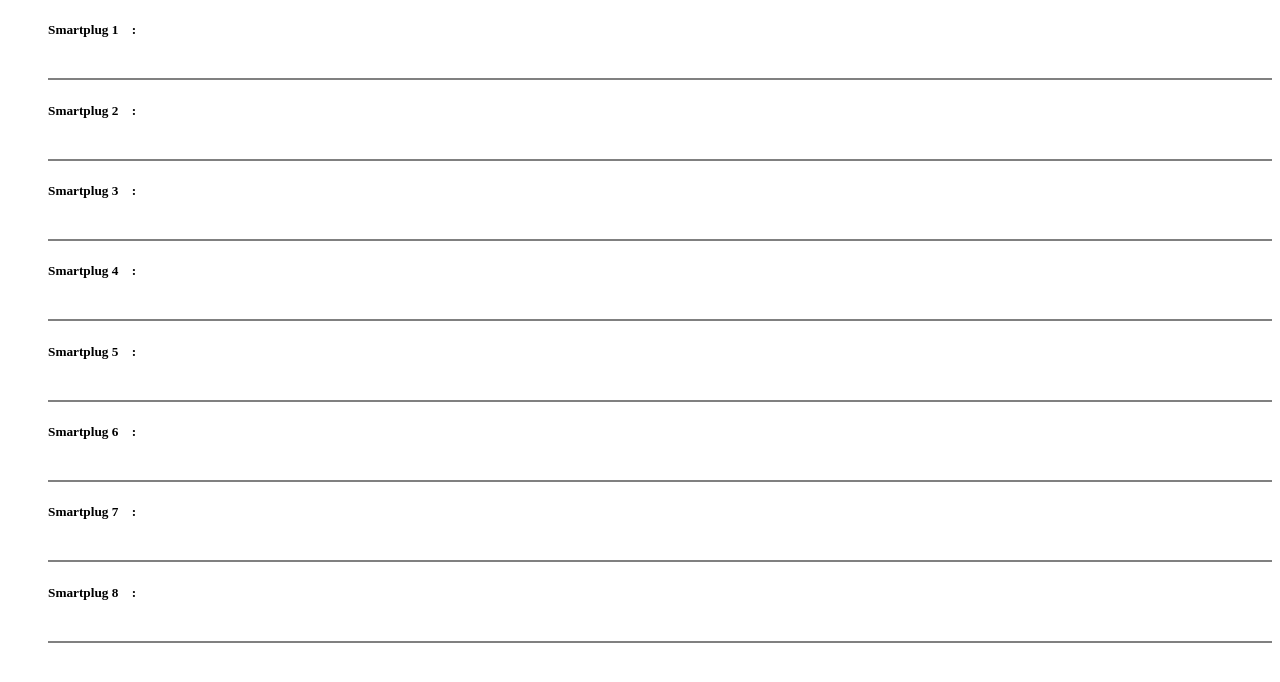
After one commit to itbdelaboprogramming/EMS-Dashboard, a PHP site: page /components/battery-status/status-component.php in a window 1280 px wide. The commit adds this page. Shown: the top 682 px of the page. Run offline with PHP 8.4, Linux system fonts and the light colour scheme; data that the repository does not hold is empty.

Commit message:
insert data communication status panel

```diff
--- a/assets/style.css
+++ b/assets/style.css
@@ -1,4 +1,6 @@
-li{
+
+
+li {
     list-style-type: none;
 }
 
@@ -71,7 +73,7 @@ li{
     overflow-y: auto;
 }
 
-.electricity-status{
+.electricity-status {
     display: flex;
     width: 200px;
     font-size: small;
@@ -82,8 +84,8 @@ li{
 
 }
 
-.electricity-status div{
-    width:35%;
+.electricity-status div {
+    width: 35%;
     height: 10%;
     border: none !important;
     /* background-color: aqua; */
@@ -91,19 +93,21 @@ li{
 }
 
 /* PROGRESS BAR */
-.progress-bar-section{
+.progress-bar-section {
     border: none !important;
     padding: 2%;
 
 }
-.progress-bar-section .background-bar{
+
+.progress-bar-section .background-bar {
     width: 100%;
     height: 20px;
     background-color: grey;
     border: none !important;
     /* position: relative; */
 }
-.progress-bar-section .progress-bar{
+
+.progress-bar-section .progress-bar {
     border: none !important;
     /* width: 50%; */
     max-width: 100%;
@@ -136,3 +140,10 @@ li{
     height: 100%;
     /* background-color: red; */
 }
+.data_status li{
+    border-bottom: 2px solid grey;
+}
+
+.data_status .status_connection{
+    float: right;
+}
--- /dev/null
+++ b/components/battery-status/status-component.php
@@ -0,0 +1,154 @@
+<?php
+include('../../database/config.php');
+
+$status_1 = mysqli_query($connect, 'SELECT id,current,voltage FROM tuya_smart_plug_1 ORDER BY id DESC LIMIT 2');
+$status_2 = mysqli_query($connect, 'SELECT id,current,voltage FROM tuya_smart_plug_2 ORDER BY id DESC LIMIT 2');
+$status_3 = mysqli_query($connect, 'SELECT id,current,voltage FROM tuya_smart_plug_3 ORDER BY id DESC LIMIT 2');
+$status_4 = mysqli_query($connect, 'SELECT id,current,voltage FROM tuya_smart_plug_4 ORDER BY id DESC LIMIT 2');
+$status_5 = mysqli_query($connect, 'SELECT id,current,voltage FROM tuya_smart_plug_5 ORDER BY id DESC LIMIT 2');
+$status_6 = mysqli_query($connect, 'SELECT id,current,voltage FROM tuya_smart_plug_6 ORDER BY id DESC LIMIT 2');
+$status_7 = mysqli_query($connect, 'SELECT id,current,voltage FROM tuya_smart_plug_7 ORDER BY id DESC LIMIT 2');
+$status_8 = mysqli_query($connect, 'SELECT id,current,voltage FROM tuya_smart_plug_8 ORDER BY id DESC LIMIT 2');
+
+function statusChanger($id, $voltage, $current, $statusId,)
+{
+    if ($id % 2 != 0) {
+        if ($voltage > 0) {
+            if ($current > 0) {
+?>
+                <script>
+                    let theNumber = "status-" + <?php echo "$statusId"; ?>;
+                    document.getElementById(theNumber).innerHTML = "Online"
+                </script>
+            <?php
+            } else {
+            ?>
+                <script>
+                    let theNumber = "status-" + <?php echo "$statusId"; ?>;
+                    document.getElementById(theNumber).innerHTML = "Idle"
+                </script>
+            <?php
+            }
+        } else {
+            ?>
+            <script>
+                let theNumber = "status-" + <?php echo "$statusId"; ?>;
+                document.getElementById(theNumber).innerHTML = "Offline"
+            </script>
+    <?php
+        }
+    }
+}
+
+while ($row_1 = mysqli_fetch_array($status_1)) {
+    // $row_1 = mysqli_fetch_array($status_1);
+    $id_1 = $row_1['id'];
+    $current_1 = $row_1['current'];
+    $voltage_1 = $row_1['voltage'];
+    $batt_number = 1;
+    statusChanger($id_1, $voltage_1, $current_1, $batt_number);
+
+    $row_2 = mysqli_fetch_array($status_2);
+    $id_2 = $row_2['id'];
+    $current_2 = $row_2['current'];
+    $voltage_2 = $row_2['voltage'];
+    $batt_number = 2;
+    statusChanger($id_2, $voltage_2, $current_2, $batt_number);
+
+    $row_3 = mysqli_fetch_array($status_3);
+    $id_3 = $row_3['id'];
+    $current_3 = $row_3['current'];
+    $voltage_3 = $row_3['voltage'];
+    $batt_number = 3;
+    statusChanger($id_3, $voltage_3, $current_3, $batt_number);
+
+    $row_4 = mysqli_fetch_array($status_4);
+    $id_4 = $row_4['id'];
+    $current_4 = $row_4['current'];
+    $voltage_4 = $row_4['voltage'];
+    $batt_number = 4;
+    statusChanger($id_4, $voltage_4, $current_4, $batt_number);
+
+    $row_5 = mysqli_fetch_array($status_5);
+    $id_5 = $row_5['id'];
+    $current_5 = $row_5['current'];
+    $voltage_5 = $row_5['voltage'];
+    $batt_number = 5;
+    statusChanger($id_5, $voltage_5, $current_5, $batt_number);
+
+    $row_6 = mysqli_fetch_array($status_6);
+    $id_6 = $row_6['id'];
+    $current_6 = $row_6['current'];
+    $voltage_6 = $row_6['voltage'];
+    $batt_number = 6;
+    statusChanger($id_6, $voltage_6, $current_6, $batt_number);
+
+    $row_7 = mysqli_fetch_array($status_7);
+    $id_7 = $row_7['id'];
+    $current_7 = $row_7['current'];
+    $voltage_7 = $row_7['voltage'];
+    $batt_number = 7;
+    statusChanger($id_7, $voltage_7, $current_7, $batt_number);
+
+    $row_8 = mysqli_fetch_array($status_8);
+    $id_8 = $row_8['id'];
+    $current_8 = $row_8['current'];
+    $voltage_8 = $row_8['voltage'];
+    $batt_number = 8;
+    statusChanger($id_8, $voltage_8, $current_8, $batt_number);
+
+    ?>
+
+<?php
+}
+?>
+
+<!DOCTYPE html>
+<html lang="en">
+
+<head>
+    <meta charset="UTF-8">
+    <meta http-equiv="X-UA-Compatible" content="IE=edge">
+    <meta name="viewport" content="width=device-width, initial-scale=1.0">
+
+    <link rel="stylesheet" href="../../assets/style.css">
+</head>
+
+<body>
+    <ul class="data_status">
+        <li>
+            <h5>Smartplug 1&emsp;: <span class="status_connection" id="status-1"></span></h5>
+            <br>
+        </li>
+        <li>
+            <h5>Smartplug 2&emsp;: <span class="status_connection" id="status-2"></span></h5>
+            <br>
+        </li>
+        <li>
+            <h5>Smartplug 3&emsp;: <span class="status_connection" id="status-3"></span></h5>
+            <br>
+        </li>
+        <li>
+            <h5>Smartplug 4&emsp;: <span class="status_connection" id="status-4"></span></h5>
+            <br>
+        </li>
+        <li>
+            <h5>Smartplug 5&emsp;:<span class="status_connection" id="status-5"></span></h5>
+            <br>
+        </li>
+        <li>
+            <h5>Smartplug 6&emsp;:<span class="status_connection" id="status-6"></span></h5>
+            <br>
+        </li>
+        <li>
+            <h5>Smartplug 7&emsp;:<span class="status_connection" id="status-7"></span></h5>
+            <br>
+        </li>
+        <li>
+            <h5>Smartplug 8&emsp;:<span class="status_connection" id="status-8"></span></h5>
+            <br>
+        </li>
+    </ul>
+</body>
+
+</html>
--- a/pages/battery-status.php
+++ b/pages/battery-status.php
@@ -77,6 +77,7 @@
                 $('#kwh').load('./components/battery-status/kwh-component.php');
                 $('#cost').load('./components/battery-status/cost-electricity-component.php');
                 $('#carbon').load('./components/battery-status/carbon-component.php');
+                $('#status').load('./components/battery-status/status-component.php');
             }, 1000);
         </script>
     </div>
```
Also changed, not shown: components/battery-status/carbon-component.php (+1 -20 lines), components/battery-status/cost-electricity-component.php (+1 -18 lines), components/battery-status/electricity-component.php (+1 -17 lines), components/battery-status/kwh-component.php (+1 -17 lines), 1 other file.
